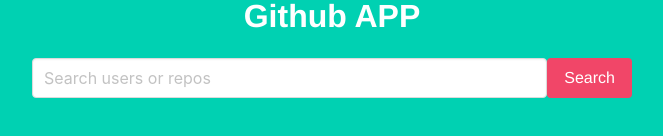
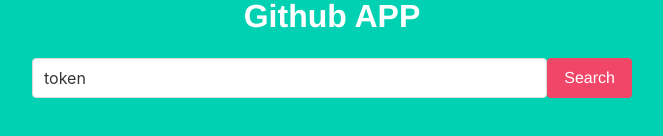
Before and after one commit to nicysneiros/vue-github-app, a Vue app in the folder github-app/: page / in a window 1280 px wide. Shown: the part 454-590 px from the top of the page, without its empty margins (308-971 px from the left). Built offline with nearby package versions, Linux system fonts and the light colour scheme.

Commit message:
Changes search input placeholder to 'token'

```diff
--- a/github-app/src/components/Search.vue
+++ b/github-app/src/components/Search.vue
@@ -23,7 +23,7 @@
   name: 'search',
   data () {
     return {
-      searchToken: ''
+      searchToken: 'token'
     }
   },
   methods: {
```
